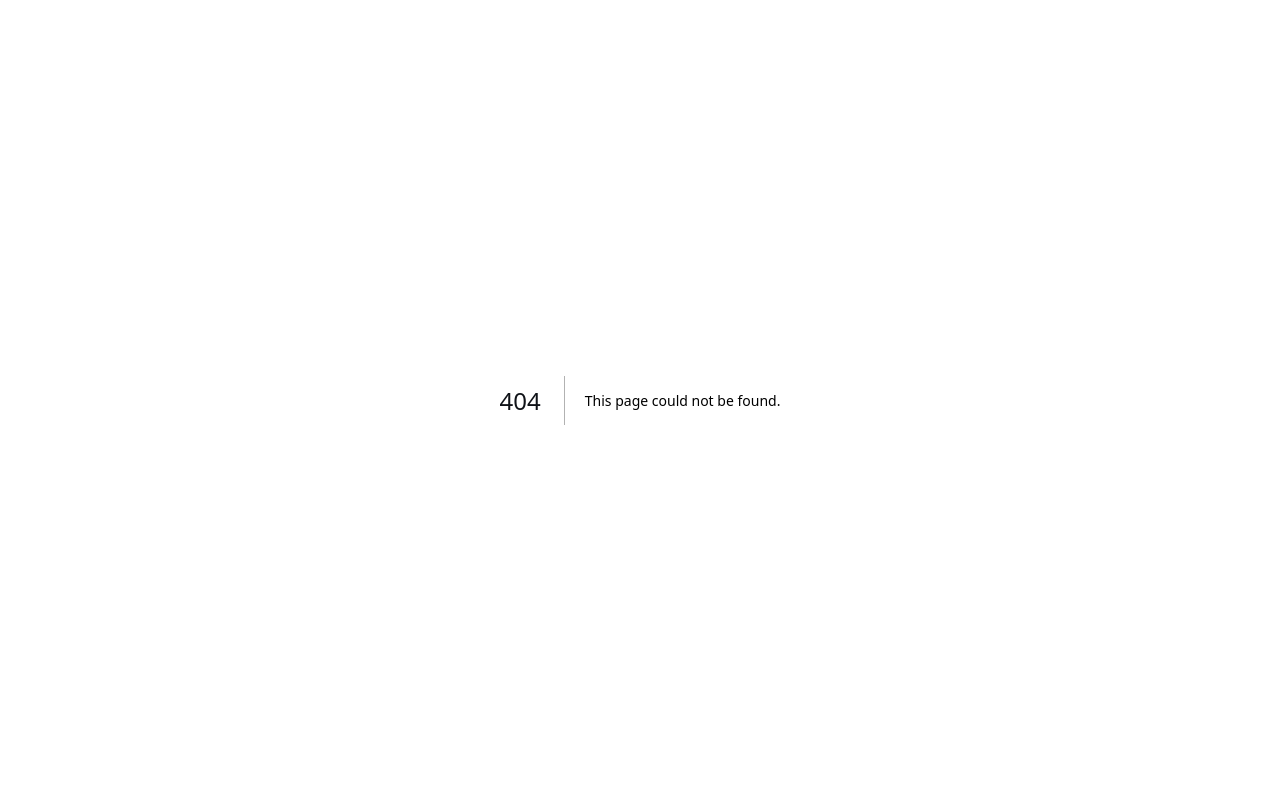
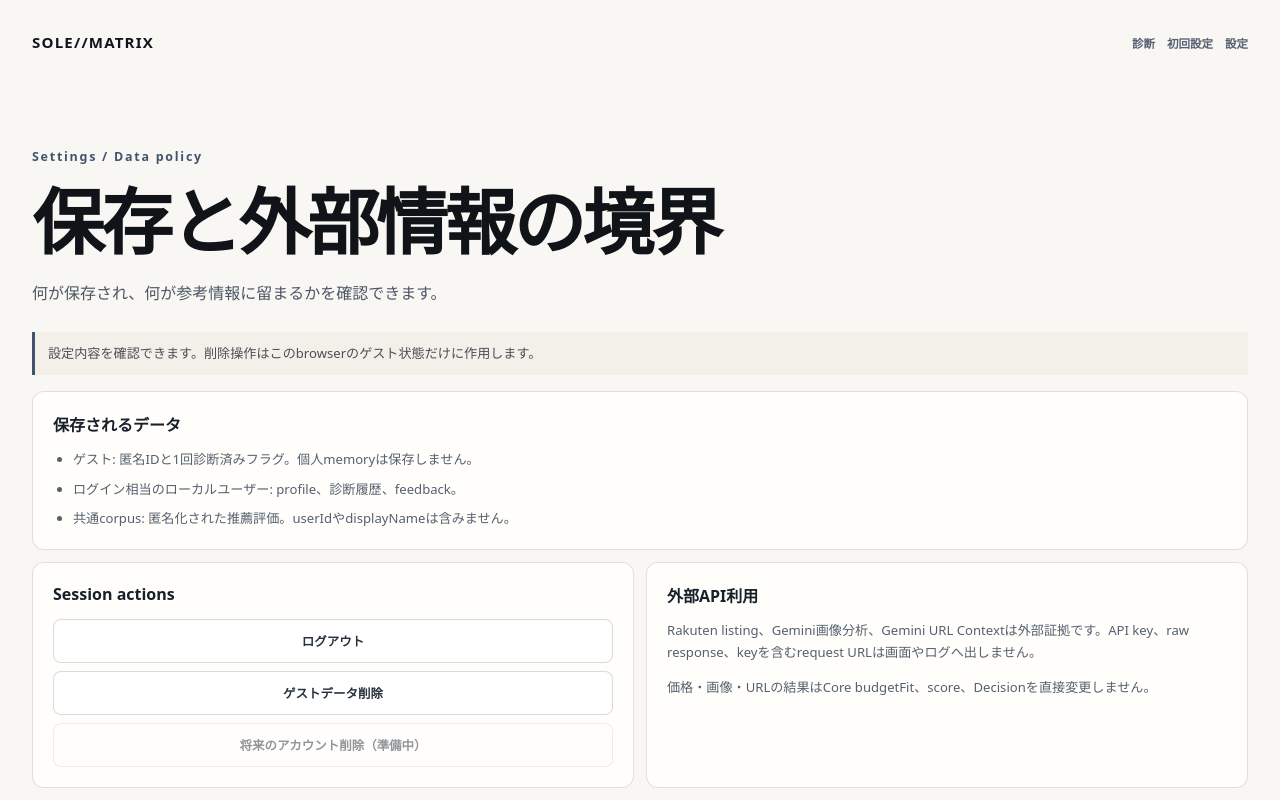
Before and after one commit to ryo-man03/sole-matrix-core, a Next.js app: page /settings in a window 1280 px wide. Before the commit this address had no page. Shown: the top 800 px of the page. Built offline with nearby package versions, Linux system fonts and the light colour scheme.

Commit message:
docs: document v1.1 product ready beta

```diff
--- a/app/_components/Header.tsx
+++ b/app/_components/Header.tsx
@@ -1,8 +1,12 @@
 export function Header() {
   return (
     <header className="site-header">
-      <p className="site-brand">SOLE//MATRIX</p>
-      <p className="site-label">購入判断サポート</p>
+      <a className="site-brand" href="/">SOLE//MATRIX</a>
+      <nav className="site-nav" aria-label="プロダクトナビゲーション">
+        <a href="/app?session=guest">診断</a>
+        <a href="/onboarding">初回設定</a>
+        <a href="/settings">設定</a>
+      </nav>
     </header>
   );
 }
--- /dev/null
+++ b/app/_components/SettingsPanel.tsx
@@ -0,0 +1,95 @@
+"use client";
+
+import { useState } from "react";
+
+import { GUEST_SESSION_STORAGE_KEY } from "../_lib/auth-session/guestSession";
+import { TEMPORARY_ONBOARDING_KEY } from "../_lib/onboarding/onboardingProfile";
+
+export function SettingsPanel() {
+  const [status, setStatus] = useState(
+    "設定内容を確認できます。削除操作はこのbrowserのゲスト状態だけに作用します。",
+  );
+
+  function deleteGuestData() {
+    try {
+      window.localStorage.removeItem(GUEST_SESSION_STORAGE_KEY);
+      window.sessionStorage.removeItem(TEMPORARY_ONBOARDING_KEY);
+      setStatus("このbrowserのゲスト診断状態と一時onboardingを削除しました。");
+    } catch {
+      setStatus("browser保存領域を利用できないため、削除対象はありませんでした。");
+    }
+  }
+
+  function logout() {
+    try {
+      window.sessionStorage.removeItem(TEMPORARY_ONBOARDING_KEY);
+    } catch {
+      // Continue to the signed-out entry even when storage is restricted.
+    }
+    window.location.assign("/login");
+  }
+
+  return (
+    <section className="settings-page" aria-labelledby="settings-title">
+      <div className="settings-intro">
+        <p className="home-kicker">Settings / Data policy</p>
+        <h1 id="settings-title">保存と外部情報の境界</h1>
+        <p>何が保存され、何が参考情報に留まるかを確認できます。</p>
+      </div>
+
+      <p className="settings-status" aria-live="polite">{status}</p>
+
+      <div className="settings-grid">
+        <SettingsCard title="保存されるデータ">
+          <ul>
+            <li>ゲスト: 匿名IDと1回診断済みフラグ。個人memoryは保存しません。</li>
+            <li>ログイン相当のローカルユーザー: profile、診断履歴、feedback。</li>
+            <li>共通corpus: 匿名化された推薦評価。userIdやdisplayNameは含みません。</li>
+          </ul>
+        </SettingsCard>
+
+        <SettingsCard title="Session actions">
+          <div className="settings-actions">
+            <button onClick={logout} type="button">ログアウト</button>
+            <button onClick={deleteGuestData} type="button">ゲストデータ削除</button>
+            <button disabled type="button">将来のアカウント削除（準備中）</button>
+          </div>
+        </SettingsCard>
+
+        <SettingsCard title="外部API利用">
+          <p>
+            Rakuten listing、Gemini画像分析、Gemini URL Contextは外部証拠です。API key、raw response、keyを含むrequest URLは画面やログへ出しません。
+          </p>
+          <p>価格・画像・URLの結果はCore budgetFit、score、Decisionを直接変更しません。</p>
+        </SettingsCard>
+
+        <SettingsCard title="共通推薦フィードバックコーパス">
+          <p>
+            過去の推薦評価を匿名の参考事例として保存します。自由記述はemail、phone、URLを伏せ、命令文として扱いません。
+          </p>
+        </SettingsCard>
+
+        <SettingsCard title="Ryo Mode curated seed">
+          <p>
+            未購入でも人に勧めたい候補と推薦思想です。所有スニーカーや個人memoryとは別で、seedだけでDecisionを決めません。
+          </p>
+        </SettingsCard>
+      </div>
+    </section>
+  );
+}
+
+function SettingsCard({
+  title,
+  children,
+}: {
+  title: string;
+  children: React.ReactNode;
+}) {
+  return (
+    <section className="settings-card">
+      <h2>{title}</h2>
+      {children}
+    </section>
+  );
+}
--- a/app/globals.css
+++ b/app/globals.css
@@ -366,6 +366,27 @@ body {
   font-size: 0.94rem;
   font-weight: 700;
   letter-spacing: 0.08em;
+  text-decoration: none;
+}
+
+.site-nav {
+  min-width: 0;
+  display: flex;
+  flex-wrap: wrap;
+  justify-content: flex-end;
+  gap: 6px 12px;
+}
+
+.site-nav a {
+  color: #566070;
+  font-size: 0.72rem;
+  font-weight: 700;
+  text-decoration: none;
+}
+
+.site-nav a:focus-visible {
+  outline: 3px solid rgba(64, 84, 108, 0.24);
+  outline-offset: 3px;
 }
 
 .site-label {
@@ -528,6 +549,100 @@ h1 {
   line-height: 1.65;
 }
 
+.settings-page {
+  width: 100%;
+  min-width: 0;
+}
+
+.settings-intro {
+  max-width: 820px;
+}
+
+.settings-intro h1 {
+  margin-top: 16px;
+  font-size: clamp(2.1rem, 8vw, 4.5rem);
+  line-height: 1.08;
+  letter-spacing: -0.045em;
+}
+
+.settings-intro > p:last-child {
+  margin: 18px 0 0;
+  color: #4d5764;
+  line-height: 1.8;
+}
+
+.settings-status {
+  margin: 24px 0 0;
+  border-left: 3px solid #40546c;
+  background: #f3f0e9;
+  padding: 11px 13px;
+  color: #4b4f55;
+  font-size: 0.82rem;
+  line-height: 1.65;
+}
+
+.settings-grid {
+  min-width: 0;
+  display: grid;
+  gap: 12px;
+  margin-top: 16px;
+}
+
+.settings-card {
+  min-width: 0;
+  border: 1px solid rgba(35, 43, 55, 0.14);
+  border-radius: 12px;
+  background: #fffefa;
+  padding: 20px;
+}
+
+.settings-card h2 {
+  margin: 0;
+  color: #17202b;
+  font-size: 1rem;
+}
+
+.settings-card p,
+.settings-card li {
+  color: #566070;
+  font-size: 0.82rem;
+  line-height: 1.7;
+}
+
+.settings-card p {
+  margin: 12px 0 0;
+}
+
+.settings-card ul {
+  display: grid;
+  gap: 7px;
+  margin: 12px 0 0;
+  padding-left: 20px;
+}
+
+.settings-actions {
+  display: grid;
+  gap: 8px;
+  margin-top: 14px;
+}
+
+.settings-actions button {
+  min-height: 44px;
+  border: 1px solid rgba(35, 43, 55, 0.17);
+  border-radius: 8px;
+  background: #ffffff;
+  color: #27313e;
+  cursor: pointer;
+  font: inherit;
+  font-size: 0.78rem;
+  font-weight: 800;
+}
+
+.settings-actions button:disabled {
+  cursor: not-allowed;
+  opacity: 0.5;
+}
+
 .mobile-workspace-steps {
   display: grid;
   grid-template-columns: repeat(3, minmax(0, 1fr));
@@ -2238,6 +2353,14 @@ h1 {
     padding: 0 22px;
   }
 
+  .settings-grid {
+    grid-template-columns: repeat(2, minmax(0, 1fr));
+  }
+
+  .settings-card:first-child {
+    grid-column: 1 / -1;
+  }
+
   .entry-grid {
     grid-template-columns: repeat(2, minmax(0, 1fr));
     gap: 18px;
--- /dev/null
+++ b/app/settings/page.tsx
@@ -0,0 +1,13 @@
+import { AppShell } from "../_components/AppShell";
+import { MainContainer } from "../_components/MainContainer";
+import { SettingsPanel } from "../_components/SettingsPanel";
+
+export default function SettingsPage() {
+  return (
+    <AppShell>
+      <MainContainer labelledBy="settings-title">
+        <SettingsPanel />
+      </MainContainer>
+    </AppShell>
+  );
+}
```
Also changed, not shown: 4 other files (tests, documents, lock files or other folders).
